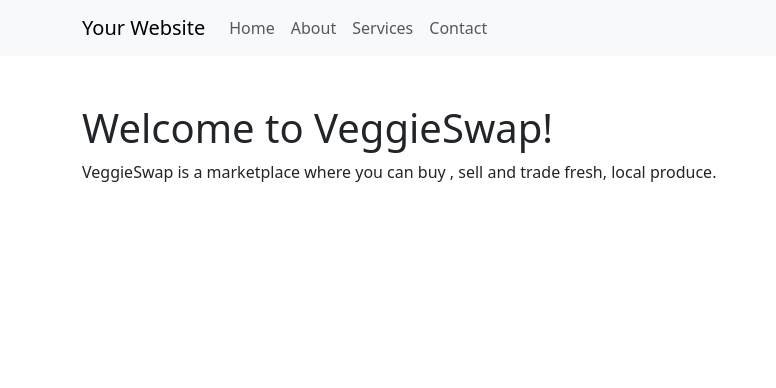
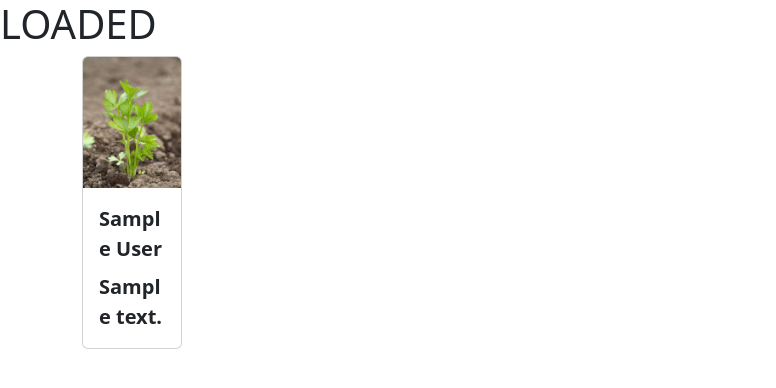
Before and after one commit to Kurtm36/project-4-veggieswap, a Django app: page / in a window 1280 px wide. Shown: the top 388 px of the page, without its empty margins (0-776 px from the left). Run offline with Django 3.2, Linux system fonts and the light colour scheme; tables that the repository leaves empty hold one stand-in row (values such as "Sample post"); some libraries are stand-ins or nearby versions.

Commit message:
Create basic render of UserPosts on index.html also added placeholder_img field for model.py

```diff
--- /dev/null
+++ b/static/css/style.css
@@ -0,0 +1,21 @@
+body {
+    font-family: Arial, sans-serif;
+    background-color: #f0f0f0;
+    margin: 0;
+    padding: 0;
+}
+
+img {
+    display: block;
+    width: 350%;
+    height: 100%;
+    object-fit: cover;
+}
+
+.card{
+    color:red;
+    font-size: 20px;
+    font-weight: bold;
+    width:100px;
+    margin: 0;
+}
--- a/veggapp/models.py
+++ b/veggapp/models.py
@@ -15,6 +15,7 @@ class UserPost(models.Model):
     slug = models.SlugField(max_length=200, unique=True)
     author = models.ForeignKey(User, on_delete=models.CASCADE, related_name="user_posts", default=1)
     featured_image = CloudinaryField("image", default="placeholder")
+    placeholder_image = models.CharField(max_length=300, default=0)
     updated_on = models.DateTimeField(auto_now=True)
     content = models.TextField()
     created_on = models.DateTimeField(auto_now_add=True)
--- a/veggapp/templates/base.html
+++ b/veggapp/templates/base.html
@@ -6,41 +6,39 @@
     <title>WORKING</title>
 
     <!-- Add Bootstrap CSS Link -->
+    <link rel="stylesheet" href="static/css/style.css">
     <link rel="stylesheet" href="https://maxcdn.bootstrapcdn.com/bootstrap/5.5.0/css/bootstrap.min.css">
 </head>
 <body>
+    <h1>LOADED</h1>
     <!-- Navigation Bar -->
-    <nav class="navbar navbar-expand-lg navbar-light bg-light">
-        <div class="container">
-            <a class="navbar-brand" href="#">Your Website</a>
-            <button class="navbar-toggler" type="button" data-bs-toggle="collapse" data-bs-target="#navbarNav" aria-controls="navbarNav" aria-expanded="false" aria-label="Toggle navigation">
-                <span class="navbar-toggler-icon"></span>
-            </button>
-            <div class="collapse navbar-collapse" id="navbarNav">
-                <ul class="navbar-nav ml-auto">
-                    <li class="nav-item">
-                        <a class="nav-link" href="#">Home</a>
-                    </li>
-                    <li class="nav-item">
-                        <a class="nav-link" href="#">About</a>
-                    </li>
-                    <li class="nav-item">
-                        <a class="nav-link" href="#">Services</a>
-                    </li>
-                    <li class="nav-item">
-                        <a class="nav-link" href="#">Contact</a>
-                    </li>
-                </ul>
-            </div>
-        </div>
-    </nav>
 
     <!-- Content Section -->
+    <main>
+        <section>
+            <div class="container">
+                <div class = "row">
+                    {% for post in user_posts %}
+                    <div class = "col-md-3">
+                        <div class = "card">
+                                    <!--{{post.featured_image}}-->
+                            <img src="static\images\celery.jpg" alt="placeholder till cloudinary" class = "card-img-top">
+                            <div class="card-body">
+                                <div class="card-title">
+                                    {{ post.title }}
+                                </div>
+                                <div class="card-text">
+                                    {{ post.content }}
+                                </div>
+                            </div>
+                        </div>
+                    </div>
+                    {% endfor %}
+                </div>
+            </div>
+        </section>
+    </main>
 
-    <div class="container mt-5">
-        <h1>Welcome to VeggieSwap!</h1>
-        <p>VeggieSwap is a marketplace where you can buy , sell and trade fresh, local produce.</p>
-    </div>
 
     <!-- Add Bootstrap JS Scripts -->
     <script src="https://maxcdn.bootstrapcdn.com/bootstrap/5.5.0/js/bootstrap.min.js"></script>
--- a/veggapp/templates/index.html
+++ b/veggapp/templates/index.html
@@ -4,4 +4,10 @@
   <h1>Welcome to VeggieSwap!</h1>
   <p>VeggieSwap is a marketplace where you can buy and sell fresh, local produce.</p>
   <p>To get started, create an account and start browsing our listings.</p>
+  <div class = "">
+   {% for posts in user_posts %}
+        {{ posts.title }}
+        {{ posts.catagory }}
+   {% endfor %}
+  </div>
 {% endblock %}
--- a/veggapp/urls.py
+++ b/veggapp/urls.py
@@ -3,5 +3,5 @@ from django.urls import path , include
 from . import views
 
 urlpatterns = [
-    path('', views.home, name='home'),
+    path('', views.index, name='index'),
 ]
--- a/veggapp/views.py
+++ b/veggapp/views.py
@@ -3,12 +3,13 @@ from django.views import generic
 from .models import UserPost, UserComments
 
 
-class UserPost(generic.ListView):
-    model = UserPost
-    queryset = UserPost.objects.filter(status=1).order_by("-created_on")
-    template_name = "index.html"
-    paginate_by = 6
+# class UserPost(generic.ListView):
+#     model = UserPost
+#     queryset = UserPost.objects.filter(status=1).order_by("-created_on")
+#     template_name = "index.html"
+#     paginate_by = 6
 
 
-def home(request):
-    return render(request, 'index.html')
+def index(request):
+    user_posts = UserPost.objects.all()
+    return render(request, 'index.html', {'user_posts': user_posts})
--- a/veggieswap/urls.py
+++ b/veggieswap/urls.py
@@ -23,5 +23,5 @@ urlpatterns = [
     path('admin/', admin.site.urls),
     path('accounts/', include('allauth.urls')),
     path('summernote/', include('django_summernote.urls')),
-    path('',include('veggapp.urls'), name='home'),
+    path('',include('veggapp.urls'), name='index'),
 ] + static(settings.MEDIA_URL, document_root=settings.MEDIA_ROOT)
```
Also changed, not shown: static/images/apple.jpg (added), static/images/cactus.jpg (added), veggapp/migrations/0012_userpost_placeholder_image.py (added).
